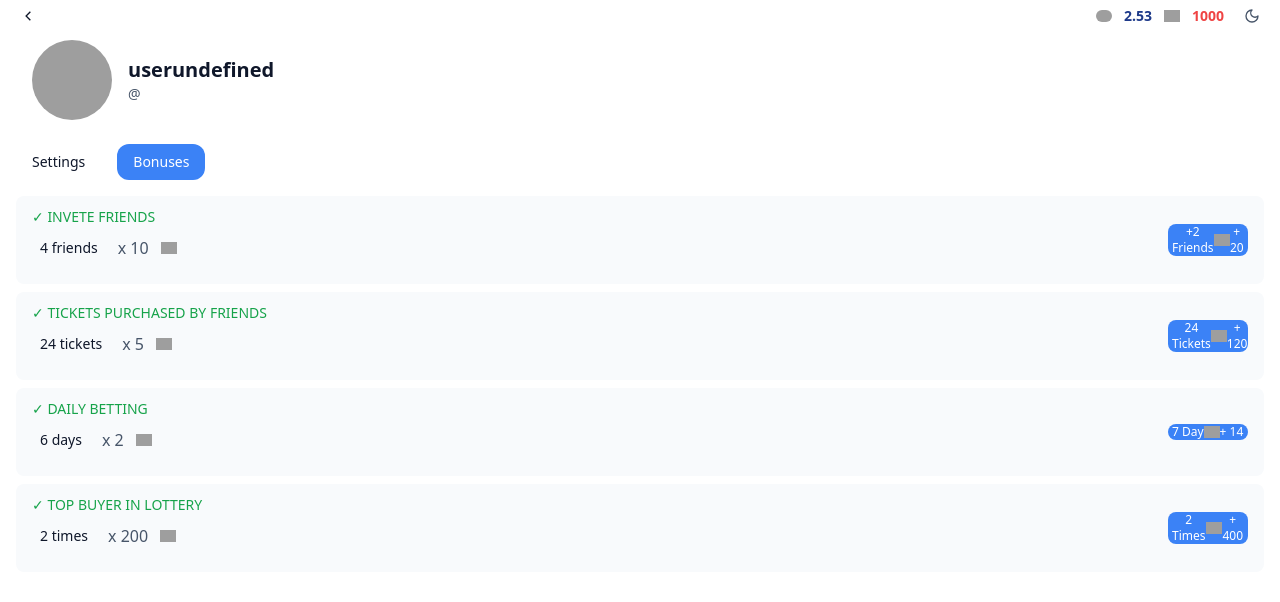
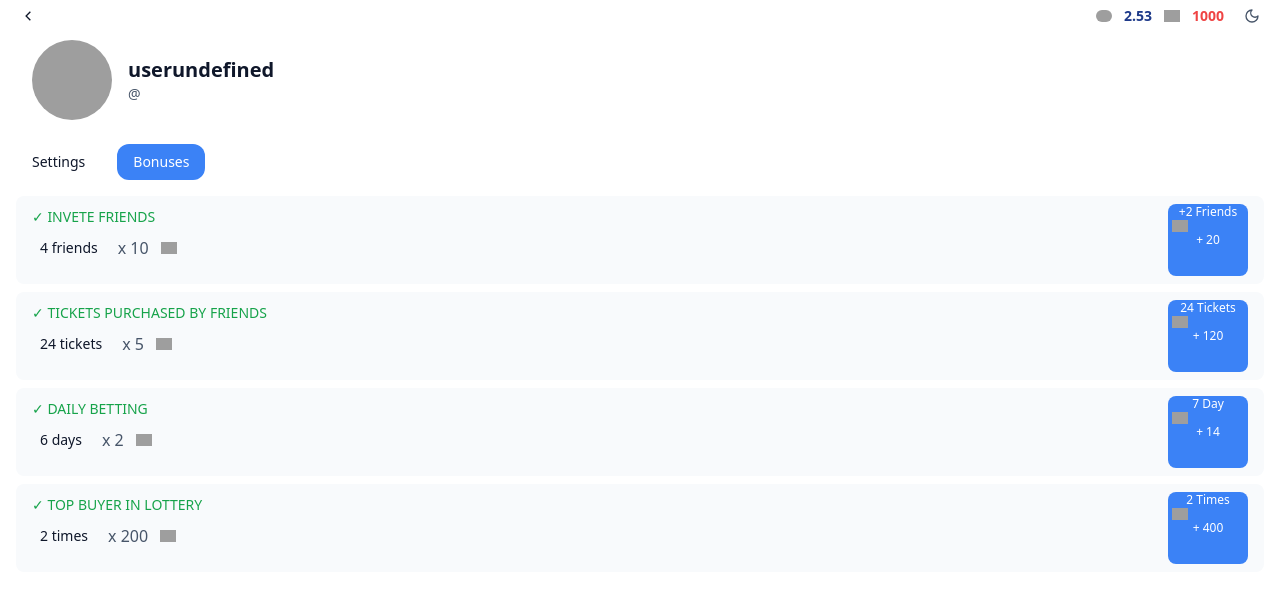
Before and after one commit to Vanguard1105/Crypto_FD_1, a React (Vite) app: page /profile in a window 1280 px wide. Shown: the top 602 px of the page. Built offline with nearby package versions, Linux system fonts and the light colour scheme; no server answers; grey boxes are pictures that could not be loaded.

Commit message:
fix: lottery page design updated

```diff
--- a/src/pages/Profile.tsx
+++ b/src/pages/Profile.tsx
@@ -133,7 +133,7 @@ const Profile = () => {
                 </div>
               </div>
               <div className="flex items-center justify-center cursor-pointer">
-                <div className={`px-1 my-[6px] rounded-lg w-[80px] flex flex-row items-center ${
+                <div className={`px-1 my-[6px] rounded-lg w-[80px] h-full ${
                   theme === 'dark' ? 'bg-blue-600' : 'bg-blue-500'
                 }`}>
                   <div className="text-xs text-white text-center">{item.bonus}</div>
```
